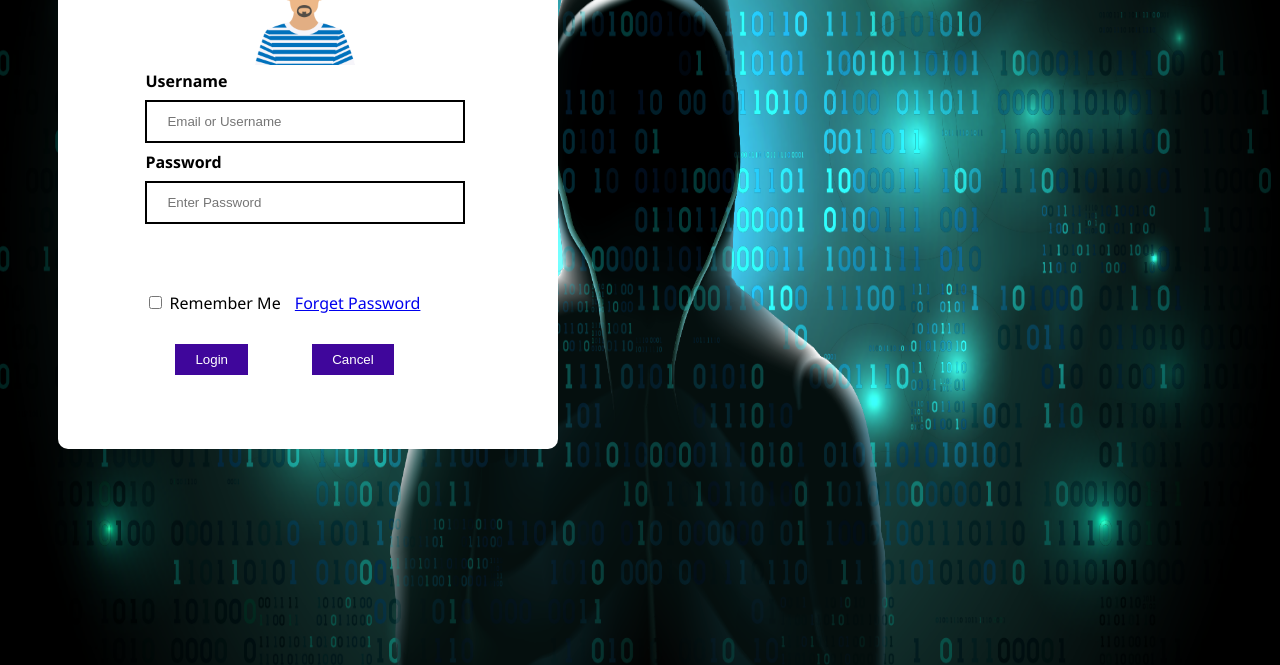
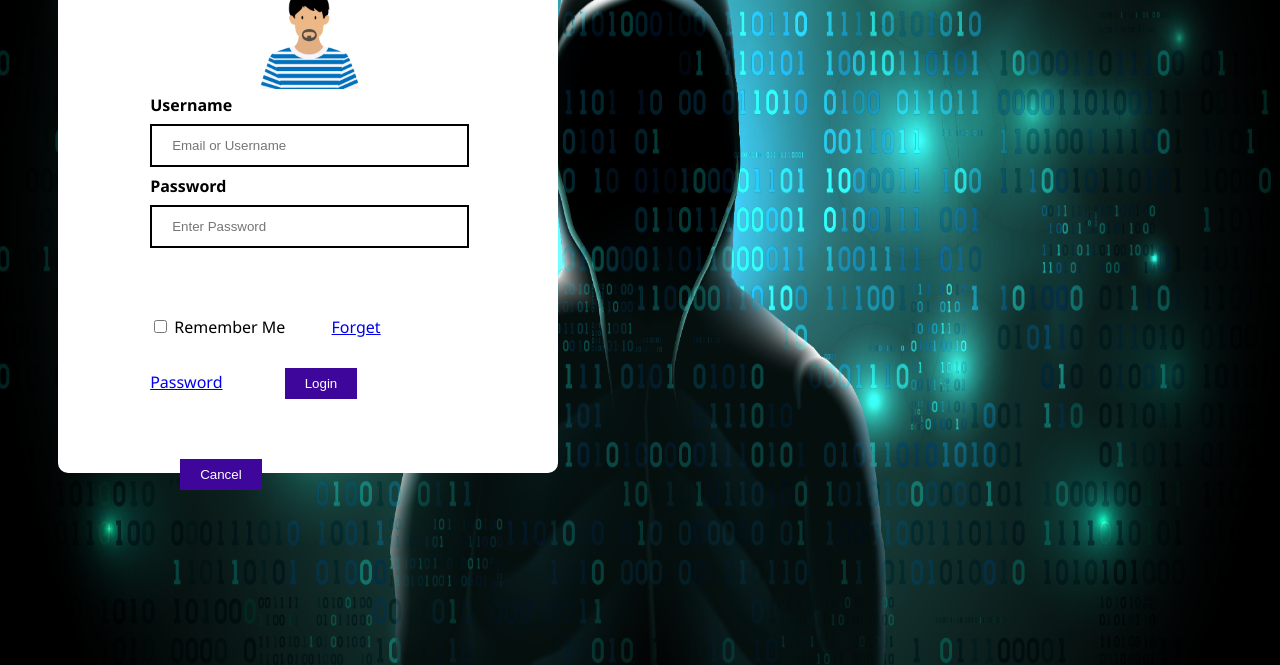
Before and after one commit to abhishekraoas/Login-Form, a plain HTML site: page index.html in a window 1280 px wide. Shown: the part 135-800 px from the top of the page. Drawn offline with Linux system fonts and the light colour scheme.

Commit message:
adding some style

```diff
--- a/style.css
+++ b/style.css
@@ -16,7 +16,7 @@ body{
   height: 474px;
 }
 .input_group{
-    margin: -9% 0 0 10%;
+    margin: -4% 0 0 11%;
     width: 80%;
 
 
@@ -75,5 +75,5 @@ button:hover{
 
 
  a{
- padding: 10px;
+ padding: 0px 28px 0px 42px;
  }
```
